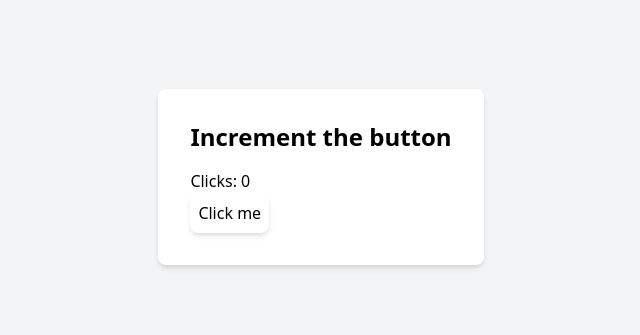
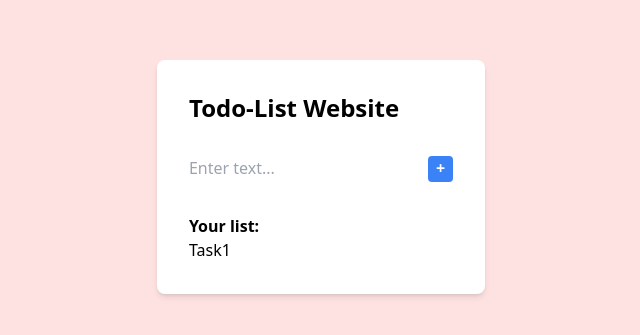
Before and after one commit to Hammad8980/todolist-app, a React (Vite) app: page / in a window 1280 px wide. Shown: the part 223-558 px from the top of the page, without its empty margins (319-959 px from the left). Built offline with nearby package versions, Linux system fonts and the light colour scheme.

Commit message:
Add Button Implemented

```diff
--- a/src/App.tsx
+++ b/src/App.tsx
@@ -1,21 +1,48 @@
 import { useState } from 'react';
 
+type Task = {
+  id: number;
+  title: string;
+  isCompleted: boolean;
+  priority?: 'p1' | 'p2' | 'p3';
+};
+
 function App() {
-  const [count, setCount] = useState(0);
-  const increment = () => {
-    setCount(count + 1);
+  const [tasks, setTasks]= useState<Task[]>([
+    {
+      id: 1,
+      title: 'Task1',
+      isCompleted: false,
+      priority: 'p2',
+    },
+  ]);
+  const [taskName, setTaskName] = useState('');
+  const onAddTask = () => {
+    setTasks([...tasks, {id: Date.now(), title:taskName, isCompleted:false, priority: 'p1'}]);
   };
+
   return (
-    <div className="min-h-screen bg-gray-100 flex items-center justify-center">
+    <div className="min-h-screen bg-red-100 flex items-center justify-center">
       <div className="bg-white p-8 rounded-lg shadow-md">
-        <h1 className="text-2xl font-bold mb-4">Increment the button</h1>
-        <p>Clicks: {count}</p>
+        <h1 className="text-2xl font-bold mb-8">Todo-List Website</h1>
+        <input
+          value={taskName}
+          placeholder='Enter text...'
+          onChange={(e) => setTaskName(e.target.value)}
+          id="text-input"
+        />
         <button
-          className="bg-white p-2 rounded-lg shadow-md accent-slate-300"
-          onClick={increment}
+          className="bg-blue-500 hover:bg-blue-700 text-white font-bold ml-2 pb-0.5 px-2 rounded"
+          onClick={onAddTask}
         >
-          Click me
+          +
         </button>
+        <h1 className="text-2lg font-bold mt-8">Your list: </h1>
+        <ul>
+          {tasks.map((tasks) => (
+            <li key={tasks.id}>{tasks.title}</li>
+          ))}
+        </ul>
       </div>
     </div>
   );
```
